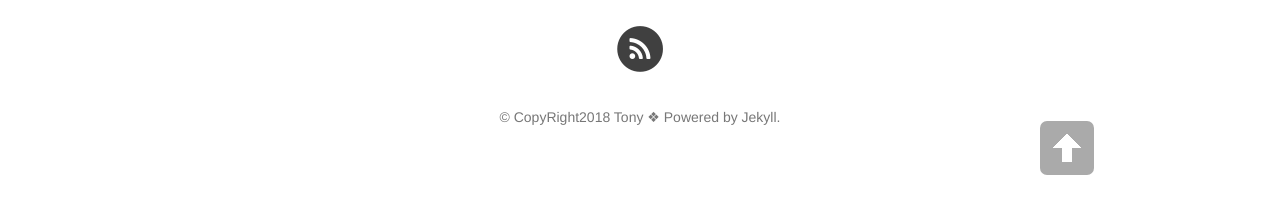
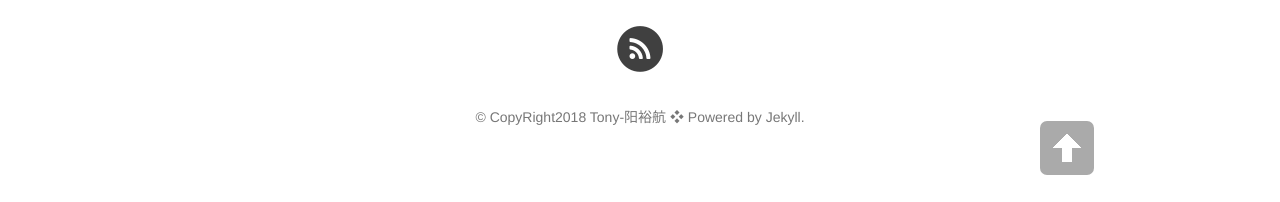
Before and after one commit to yyh712712/Blog-Template, a Jekyll site: the page built from index.html, in a window 1280 px wide. Shown: the part 695-897 px from the top of the page. Built offline with Jekyll 4.4.1, drawn with Linux system fonts in a browser that asks for light colours; nearby versions of some CDN libraries; the list of posts is cut into pages by our own code.

Commit message:
Update _config.yml

```diff
--- a/_config.yml
+++ b/_config.yml
@@ -2,13 +2,13 @@
 title: Tony's blog # 你的博客名字，可以定义修订
 header-img: "img/fullsizeoutput_378.jpeg"
 tagline: "cn"
-description: "这是我的博客"  # 一句话描述你的博客
+description: "welcome！！！"  # 一句话描述你的博客
 baseurl: ""
 url: ""  # 此处填写你的博客地址
 
 # About/contact
 owner:
-  name: "Tony" # 填写作者信息：名字
+  name: "Tony-阳裕航" # 填写作者信息：名字
   email: 2548537412@qq.com # 填写作者信息：邮箱
   bio: "fbjhbuhb" # 填写作者信息：博客描述
 
```
